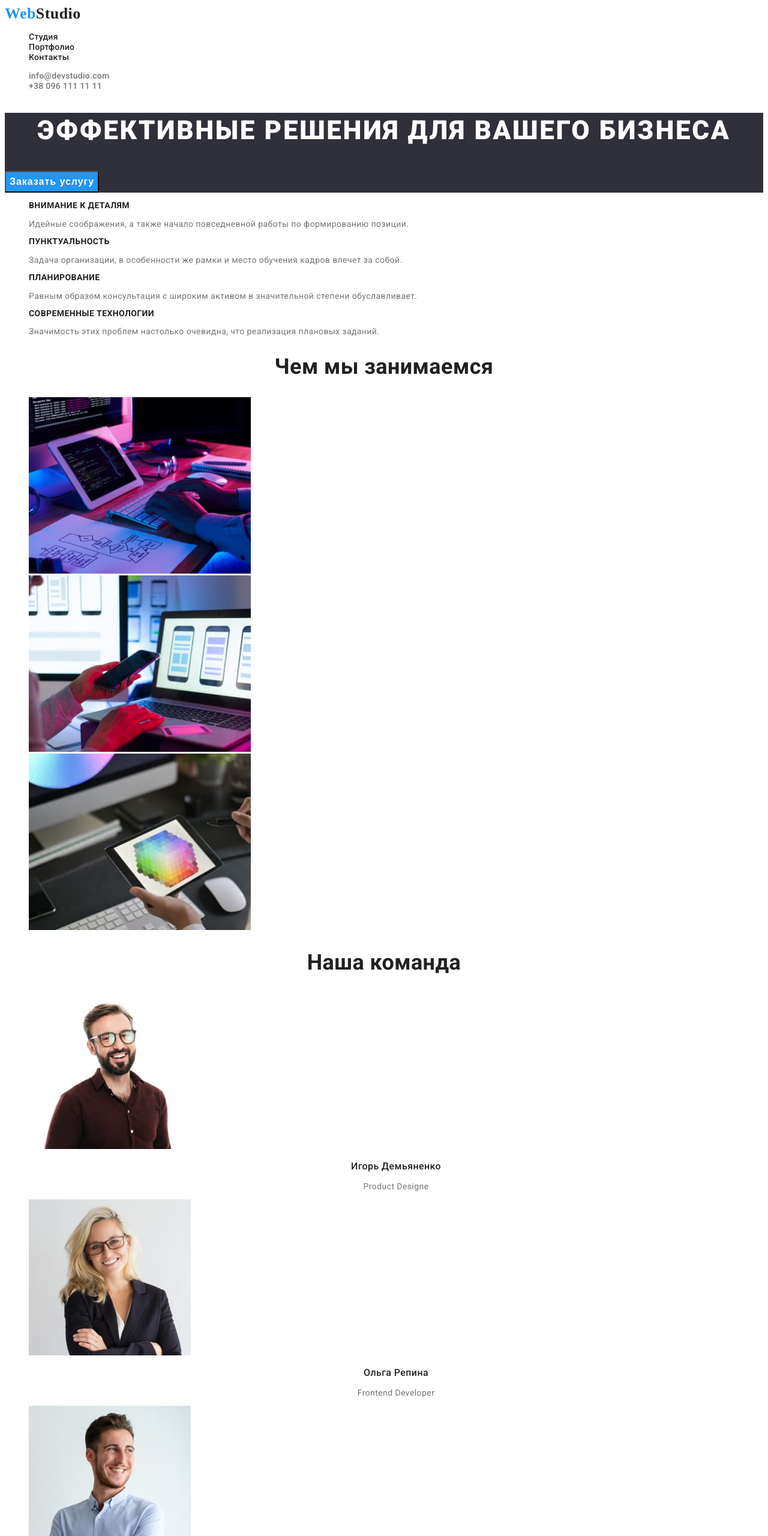
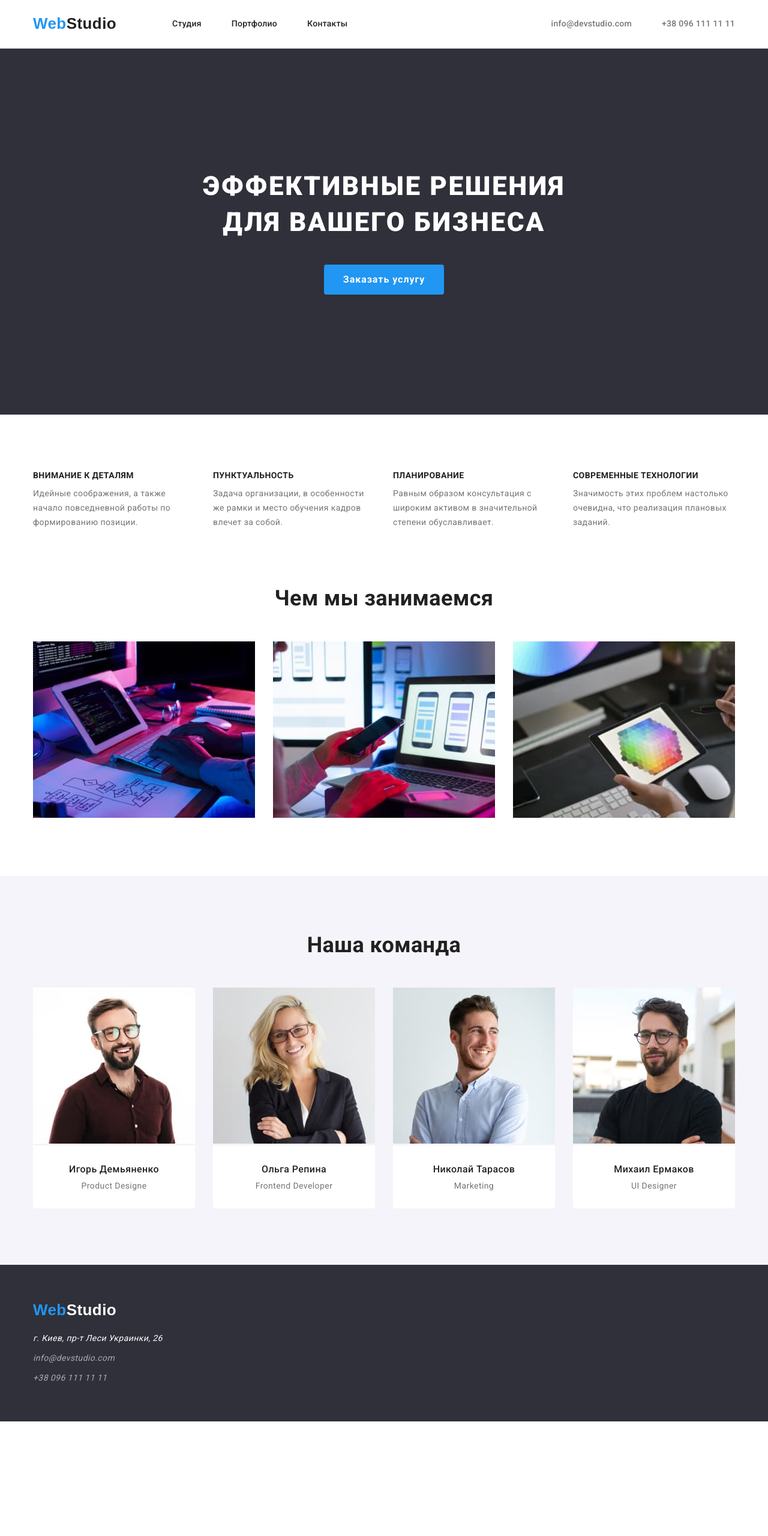
Before and after one commit to AlexElektrik/goit-markup-hw-03, a plain HTML site: page index.html in a window 1280 px wide. Shown: the top 2560 px of the page at 60% size. After the commit the page ends 2369 px from the top, so only its background shows below. Drawn offline with Linux system fonts and the light colour scheme.

Commit message:
зробив розмітку сss FLEX'BOX

```diff
--- /dev/null
+++ b/css/modern-normalize.css
@@ -0,0 +1,285 @@
+/*! modern-normalize v1.1.0 | MIT License | https://github.com/sindresorhus/modern-normalize */
+
+/*
+Document
+========
+*/
+
+/**
+Use a better box model (opinionated).
+*/
+
+*,
+::before,
+::after {
+	box-sizing: border-box;
+}
+
+/**
+1. Correct the line height in all browsers.
+2. Prevent adjustments of font size after orientation changes in iOS.
+3. Use a more readable tab size (opinionated).
+*/
+
+html {
+	line-height: 1.15; /* 1 */
+	-webkit-text-size-adjust: 100%; /* 2 */
+	-moz-tab-size: 4; /* 3 */
+	tab-size: 4; /* 3 */
+}
+
+/*
+Sections
+========
+*/
+
+/**
+1. Remove the margin in all browsers.
+2. Improve consistency of default fonts in all browsers. (https://github.com/sindresorhus/modern-normalize/issues/3)
+*/
+
+body {
+	margin: 0; /* 1 */
+	font-family:
+		system-ui,
+		-apple-system, /* Firefox supports this but not yet `system-ui` */
+		'Segoe UI',
+		Roboto,
+		Helvetica,
+		Arial,
+		sans-serif,
+		'Apple Color Emoji',
+		'Segoe UI Emoji'; /* 2 */
+}
+
+/*
+Grouping content
+================
+*/
+
+/**
+1. Add the correct height in Firefox.
+2. Correct the inheritance of border color in Firefox. (https://bugzilla.mozilla.org/show_bug.cgi?id=190655)
+*/
+
+hr {
+	height: 0; /* 1 */
+	color: inherit; /* 2 */
+}
+
+/*
+Text-level semantics
+====================
+*/
+
+/**
+Add the correct text decoration in Chrome, Edge, and Safari.
+*/
+
+abbr[title] {
+	text-decoration: underline dotted;
+}
+
+/**
+Add the correct font weight in Edge and Safari.
+*/
+
+b,
+strong {
+	font-weight: bolder;
+}
+
+/**
+1. Improve consistency of default fonts in all browsers. (https://github.com/sindresorhus/modern-normalize/issues/3)
+2. Correct the odd 'em' font sizing in all browsers.
+*/
+
+code,
+kbd,
+samp,
+pre {
+	font-family:
+		ui-monospace,
+		SFMono-Regular,
+		Consolas,
+		'Liberation Mono',
+		Menlo,
+		monospace; /* 1 */
+	font-size: 1em; /* 2 */
+}
+
+/**
+Add the correct font size in all browsers.
+*/
+
+small {
+	font-size: 80%;
+}
+
+/**
+Prevent 'sub' and 'sup' elements from affecting the line height in all browsers.
+*/
+
+sub,
+sup {
+	font-size: 75%;
+	line-height: 0;
+	position: relative;
+	vertical-align: baseline;
+}
+
+sub {
+	bottom: -0.25em;
+}
+
+sup {
+	top: -0.5em;
+}
+
+/*
+Tabular data
+============
+*/
+
+/**
+1. Remove text indentation from table contents in Chrome and Safari. (https://bugs.chromium.org/p/chromium/issues/detail?id=999088, https://bugs.webkit.org/show_bug.cgi?id=201297)
+2. Correct table border color inheritance in all Chrome and Safari. (https://bugs.chromium.org/p/chromium/issues/detail?id=935729, https://bugs.webkit.org/show_bug.cgi?id=195016)
+*/
+
+table {
+	text-indent: 0; /* 1 */
+	border-color: inherit; /* 2 */
+}
+
+/*
+Forms
+=====
+*/
+
+/**
+1. Change the font styles in all browsers.
+2. Remove the margin in Firefox and Safari.
+*/
+
+button,
+input,
+optgroup,
+select,
+textarea {
+	font-family: inherit; /* 1 */
+	font-size: 100%; /* 1 */
+	line-height: 1.15; /* 1 */
+	margin: 0; /* 2 */
+}
+
+/**
+Remove the inheritance of text transform in Edge and Firefox.
+*/
+
+button,
+select {
+	text-transform: none;
+}
+
+/**
+Correct the inability to style clickable types in iOS and Safari.
+*/
+
+button,
+[type='button'],
+[type='reset'],
+[type='submit'] {
+	-webkit-appearance: button;
+}
+
+/**
+Remove the inner border and padding in Firefox.
+*/
+
+::-moz-focus-inner {
+	border-style: none;
+	padding: 0;
+}
+
+/**
+Restore the focus styles unset by the previous rule.
+*/
+
+:-moz-focusring {
+	outline: 1px dotted ButtonText;
+}
+
+/**
+Remove the additional ':invalid' styles in Firefox.
+See: https://github.com/mozilla/gecko-dev/blob/2f9eacd9d3d995c937b4251a5557d95d494c9be1/layout/style/res/forms.css#L728-L737
+*/
+
+:-moz-ui-invalid {
+	box-shadow: none;
+}
+
+/**
+Remove the padding so developers are not caught out when they zero out 'fieldset' elements in all browsers.
+*/
+
+legend {
+	padding: 0;
+}
+
+/**
+Add the correct vertical alignment in Chrome and Firefox.
+*/
+
+progress {
+	vertical-align: baseline;
+}
+
+/**
+Correct the cursor style of increment and decrement buttons in Safari.
+*/
+
+::-webkit-inner-spin-button,
+::-webkit-outer-spin-button {
+	height: auto;
+}
+
+/**
+1. Correct the odd appearance in Chrome and Safari.
+2. Correct the outline style in Safari.
+*/
+
+[type='search'] {
+	-webkit-appearance: textfield; /* 1 */
+	outline-offset: -2px; /* 2 */
+}
+
+/**
+Remove the inner padding in Chrome and Safari on macOS.
+*/
+
+::-webkit-search-decoration {
+	-webkit-appearance: none;
+}
+
+/**
+1. Correct the inability to style clickable types in iOS and Safari.
+2. Change font properties to 'inherit' in Safari.
+*/
+
+::-webkit-file-upload-button {
+	-webkit-appearance: button; /* 1 */
+	font: inherit; /* 2 */
+}
+
+/*
+Interactive
+===========
+*/
+
+/*
+Add the correct display in Chrome and Safari.
+*/
+
+summary {
+	display: list-item;
+}
--- a/css/style.css
+++ b/css/style.css
@@ -3,6 +3,30 @@
 /* колір акценту  #2196F3 */
 /* font-family: 'Raleway', sans-serif;
 font-family: 'Roboto', sans-serif; */
+
+/* ul {
+  outline: 2px solid gray;
+}
+.container {
+  outline: 1px solid red;
+} */
+
+h1,
+h2,
+h3,
+h4,
+h5,
+h6,
+p,
+ul {
+  margin: 0;
+  padding: 0;
+}
+
+ul {
+  list-style: none;
+}
+
 :root {
   --color-main: #757575;
   --color-pre: #212121;
@@ -14,15 +38,40 @@ body {
   letter-spacing: 0.03em;
   color: var(--color-main);
 }
-
-.list {
-  list-style: none;
+.container {
+  width: 1170px;
+  margin: 0 auto;
+  padding: 0, 15px;
 }
 
-/* -------HEAD--------- */
+/* -------HEADER--------- */
 
+.header {
+  padding-top: 24px;
+  padding-bottom: 25px;
+  border-bottom: 1px solid #ececec;
+}
+
+.header-list {
+  display: flex;
+}
+
+.contakt-list {
+  display: flex;
+  margin-left: auto;
+}
+
+.nav {
+  display: flex;
+  align-items: center;
+}
+
+.header .container {
+  display: flex;
+  align-items: center;
+}
 .logo {
-  font-family: "Releway";
+  font-family: "Releway", sans-serif;
   font-weight: 700;
   font-size: 26px;
   line-height: 1.19;
@@ -36,6 +85,7 @@ body {
 
 .header-logo-studio {
   color: var(--color-pre);
+  margin-right: 93px;
 }
 
 .header-link {
@@ -56,13 +106,21 @@ body {
   color: #ff0000;
 }
 
-.contack {
+.header-item:not(:last-child) {
+  margin-right: 50px;
+}
+
+.contackt {
   text-decoration: none;
   font-weight: 500;
   font-size: 14px;
   line-height: 1.14;
   letter-spacing: 0.02em;
   color: var(--color-main);
+}
+
+.contackt-item:not(:last-child) {
+  margin-right: 50px;
 }
 
 .contack:hover,
@@ -73,6 +131,8 @@ body {
 /* -------HERO--------- */
 .hero {
   background-color: #2f303a;
+  padding-top: 200px;
+  padding-bottom: 200px;
 }
 
 .head-title {
@@ -83,22 +143,37 @@ body {
   letter-spacing: 0.06em;
   text-transform: uppercase;
   color: #ffffff;
+  max-width: 696px;
+  margin: 0 auto 40px;
 }
 
 .button-hero {
   font-weight: 700;
   font-size: 16px;
   line-height: 1.88;
-  display: flex;
   align-items: center;
   text-align: center;
   letter-spacing: 0.06em;
   color: #ffffff;
+  display: block;
   background-color: var(--color-accent);
   cursor: pointer;
+  margin: 0 auto;
+  padding: 10px 32px;
+  border: 0px;
+  border-radius: 4px;
 }
 
 /* -------MAIN--------- */
+.about {
+  padding-top: 94px;
+  padding-bottom: 94px;
+}
+
+.about-list {
+  display: flex;
+  justify-content: space-between;
+}
 
 .visually-hidden {
   position: absolute;
@@ -119,8 +194,32 @@ body {
   line-height: 1.14;
   text-transform: uppercase;
   color: var(--color-pre);
+  margin-bottom: 10px;
+  max-width: 270px;
 }
 
+.text {
+  font-family: "Roboto";
+  font-size: 14px;
+  line-height: 1.71;
+  max-width: 270px;
+}
+
+/* -----------gallery--------------- */
+.gallery {
+  padding-bottom: 94px;
+}
+
+.gallery-list {
+  display: flex;
+  gap: 30px;
+  /* margin-left: -30px; */
+}
+
+/* .gallery-item {
+  width: calc(100% / 3 - 30px);
+  margin-left: 30px;
+} */
 .gallery-title,
 .times-title {
   font-weight: 700;
@@ -128,6 +227,31 @@ body {
   line-height: 1.17;
   text-align: center;
   color: var(--color-pre);
+  margin-bottom: 50px;
+}
+
+/* -----------.developer--------------- */
+.developers {
+  background-color: #f5f4fa;
+  padding-top: 94px;
+  padding-bottom: 94px;
+}
+
+.times-list {
+  display: flex;
+  margin-left: -30px;
+}
+
+.time-item {
+  width: calc(100% / 4 - 30px);
+  margin-left: 30px;
+}
+
+.developer-caption {
+  padding-top: 30px;
+  padding-bottom: 30px;
+  background-color: #ffffff;
+  border-radius: 0px 0px 4px 4px;
 }
 
 .developer {
@@ -136,6 +260,7 @@ body {
   line-height: 1.19;
   text-align: center;
   color: var(--color-pre);
+  margin-bottom: 10px;
 }
 
 .profession {
@@ -150,6 +275,16 @@ body {
 
 .footer {
   background-color: #2f303a;
+  padding-top: 60px;
+  padding-bottom: 60px;
+}
+
+.addres-item:not(:last-child) {
+  margin-bottom: 9px;
+}
+
+.addres-item:first-child {
+  margin-top: 20px;
 }
 
 .contack-footter {
@@ -173,12 +308,32 @@ body {
   color: var(--color-accent);
 }
 
+/* --------------PORTFOLIO------------------ */
+
+.example {
+  padding-top: 94px;
+  padding-bottom: 94px;
+}
+
+.button-list {
+  display: flex;
+  justify-content: center;
+  margin-bottom: 50px;
+}
+
 .menu-button {
   font-weight: 500;
   font-size: 16px;
   line-height: 1.62;
   text-align: center;
   letter-spacing: 0.03em;
+  padding: 6px 22px;
+  border: 0;
+  border-radius: 4px;
+}
+
+.button-item:not(:first-child) {
+  margin-left: 8px;
 }
 
 .menu-button:hover,
@@ -188,10 +343,30 @@ body {
   cursor: pointer;
 }
 
+/* стилізація фото */
+
+.example-list {
+  display: flex;
+  flex-wrap: wrap;
+  gap: 30px;
+}
+
+.example-caption {
+  border: 1px solid #eeeeee;
+  padding-top: 20px;
+  padding-bottom: 20px;
+}
+
 .example-title {
   font-weight: 700;
   font-size: 18px;
   line-height: 2;
   letter-spacing: 0.06em;
   color: var(--color-pre);
+  margin-bottom: 4px;
+  padding-left: 24px;
 }
+
+.example-text {
+  padding-left: 24px;
+}
--- a/index.html
+++ b/index.html
@@ -11,40 +11,52 @@
       href="https://fonts.googleapis.com/css2?family=Raleway:wght@700&family=Roboto:wght@400;500;700;900&display=swap"
       rel="stylesheet"
     />
+    <link rel="stylesheet" href="./css/modern-normalize.css" />
     <link rel="stylesheet" href="./css/style.css" />
   </head>
   <body>
-    <header>
+    <header class="header">
+      <div class="container">
         <nav class="nav">
           <a class="logo" href="./index.html"
             ><span class="logo-web">Web</span
             ><span class="header-logo-studio">Studio</span></a
           >
-        <ul class="list">
-          <li><a class="header-link" href="./index.html">Студия</a></li>
-          <li><a class="header-link" href="./portfolio.html">Портфолио</a></li>
-          <li><a class="header-link" href="">Контакты</a></li>
+          <ul class="header-list list">
+            <li class="header-item">
+              <a class="header-link" href="./index.html">Студия</a>
+            </li>
+            <li class="header-item">
+              <a class="header-link" href="./portfolio.html">Портфолио</a>
+            </li>
+            <li class="header-item">
+              <a class="header-link" href="">Контакты</a>
+            </li>
           </ul>
         </nav>
-      <ul class="list">
-        <li>
-          <a class="contack" href="mailto:info@devstudio.com"
+        <ul class="contakt-list list">
+          <li class="contackt-item">
+            <a class="contackt" href="mailto:info@devstudio.com"
               >info@devstudio.com</a
             >
           </li>
-        <li>
-          <a class="contack" href="tel:+380961111111">+38 096 111 11 11</a>
+          <li class="contackt-item">
+            <a class="contackt" href="tel:+380961111111">+38 096 111 11 11</a>
           </li>
         </ul>
+      </div>
     </header>
     <main>
       <section class="hero">
+        <div class="container">
           <h1 class="head-title">Эффективные решения для вашего бизнеса</h1>
           <button class="button-hero" type="button">Заказать услугу</button>
+        </div>
       </section>
       <section class="about">
+        <div class="container">
           <h2 class="visually-hidden">особенности</h2>
-        <ul class="list">
+          <ul class="list about-list">
             <li>
               <h3 class="about-title">Внимание к деталям</h3>
               <p class="text">
@@ -55,8 +67,8 @@
             <li>
               <h3 class="about-title">Пунктуальность</h3>
               <p class="text">
-              Задача организации, в особенности же рамки и место обучения кадров
-              влечет за собой.
+                Задача организации, в особенности же рамки и место обучения
+                кадров влечет за собой.
               </p>
             </li>
             <li>
@@ -74,25 +86,27 @@
               </p>
             </li>
           </ul>
+        </div>
       </section>
       <section class="gallery">
+        <div class="container">
           <h2 class="gallery-title">Чем мы занимаемся</h2>
-        <ul class="list">
-          <li>
+          <ul class="list gallery-list">
+            <li class="gallery-item">
               <img
                 src="./images/job/job-1.jpg"
                 alt="розработчик работает над сайтом"
                 width="370"
               />
-          </li>
-          <li>
+            </li class="gallery-item">
+            <li class="gallery-item"  >
               <img
                 src="./images/job/job-2.jpg"
                 alt="работа над дизайном мобильной версии"
                 width="370"
               />
             </li>
-          <li>
+            <li class="gallery-item">
               <img
                 src="./images/job/job-3.jpg"
                 alt="подборка верной цветовой гами"
@@ -100,70 +114,83 @@
               />
             </li>
           </ul>
+        </div>
       </section>
       <section class="developers">
+        <div class="container">
         <h2 class="times-title">Наша команда</h2>
-        <ul class="list">
-          <li>
+        <ul class="list times-list">
+          <li class="time-item">
             <img
               src="./images/team/product_designer.jpg"
               alt="портрет"
               width="270"
             />
+            <div class="developer-caption">
               <h3 class="developer">Игорь Демьяненко</h3>
               <p class="profession" lang="en">Product Designe</p>
+            </div>
           </li>
-          <li>
+          <li class="time-item">
             <img
               src="./images/team/frontend_developer.jpg"
               alt="портрет"
               width="270"
             />
+            <div class="developer-caption">
               <h3 class="developer">Ольга Репина</h3>
               <p class="profession" lang="en">Frontend Developer</p>
+            </div>
           </li>
-          <li>
+          <li class="time-item">
             <img src="./images/team/marketing.jpg" alt="портрет" width="270" />
+            <div class="developer-caption">
               <h3 class="developer">Николай Тарасов</h3>
               <p class="profession" lang="en">Marketing</p>
+            </div>
           </li>
-          <li>
+          <li class="time-item">
             <img
               src="./images/team/ui_designer.jpg"
               alt="портрет"
               width="270"
             />
+            <div class="developer-caption">
               <h3 class="developer">Михаил Ермаков</h3>
               <p class="profession" lang="en">UI Designer</p>
+            </div>
           </li>
+          </div>
         </ul>
       </section>
     </main>
     <footer class="footer">
+      <div class="container">
       <a class="logo" href="./index.html"
         ><span class="logo-web">Web</span
         ><span class="footer-logo-studio">Studio</span></a
       >
       <address class="address">
         <ul class="list">
-          <li>
+          <li class="addres-item">
             <a
               class="address-footer"
               href="https://www.google.com/maps/place/%D0%B1%D1%83%D0%BB.+%D0%9B%D0%B5%D1%81%D0%B8+%D0%A3%D0%BA%D1%80%D0%B0%D0%B8%D0%BD%D0%BA%D0%B8,+26,+%D0%9A%D0%B8%D0%B5%D0%B2,+%D0%A3%D0%BA%D1%80%D0%B0%D0%B8%D0%BD%D0%B0,+02000/data=!4m2!3m1!1s0x40d4cf0e033ecbe9:0x57a4dffefec77da0?sa=X&ved=2ahUKEwiqrJX89On3AhVQoI4IHcCcBigQ8gF6BAgMEAE"
               >г. Киев, пр-т Леси Украинки, 26</a
             >
           </li>
-          <li>
+          <li class="addres-item">
             <a class="contack-footter" href="mailto:info@devstudio.com"
               >info@devstudio.com</a
             >
-          </li>
-          <li>
+          </li >
+          <li class="addres-item">
             <a class="contack-footter" href="tel:+380961111111"
               >+38 096 111 11 11</a
             >
           </li>
         </ul>
+        </div>
       </address>
     </footer>
   </body>
```
Also changed, not shown: portfolio.html (+63 -38 lines). Lines whose indentation alone changed are shown as unchanged.
